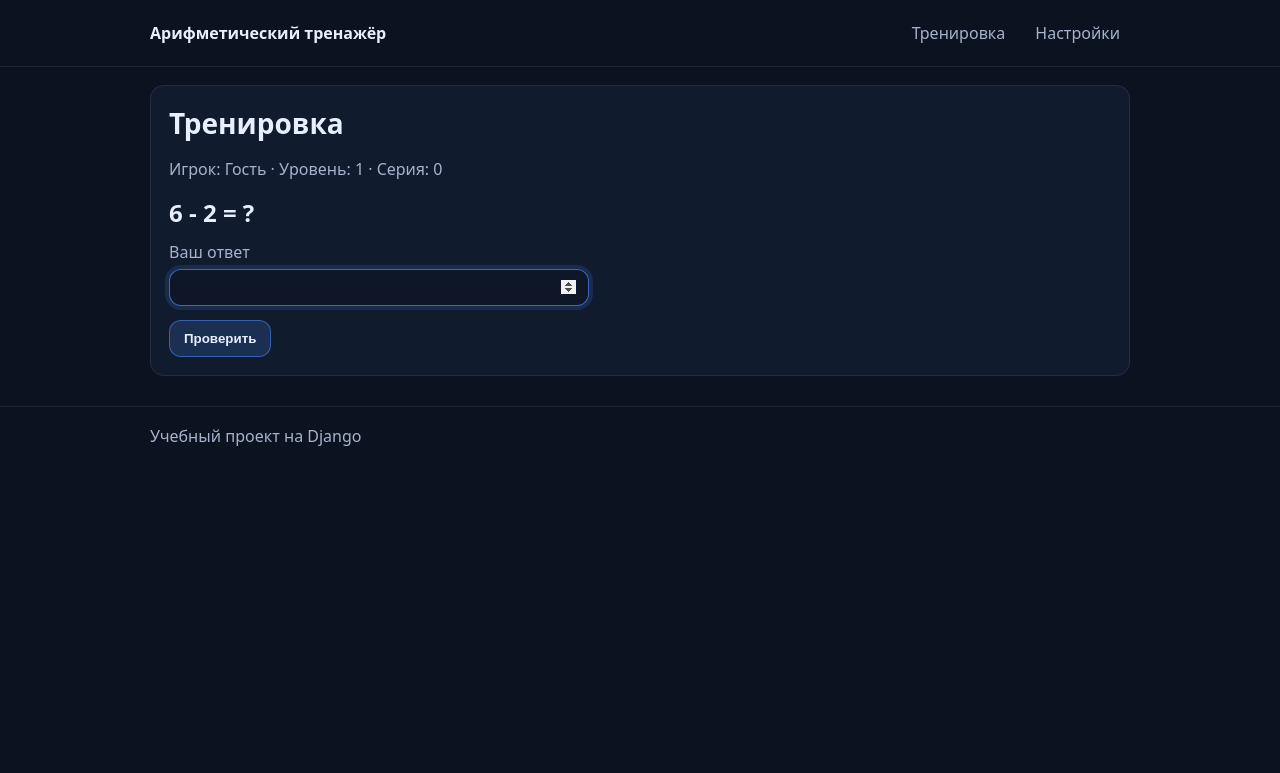
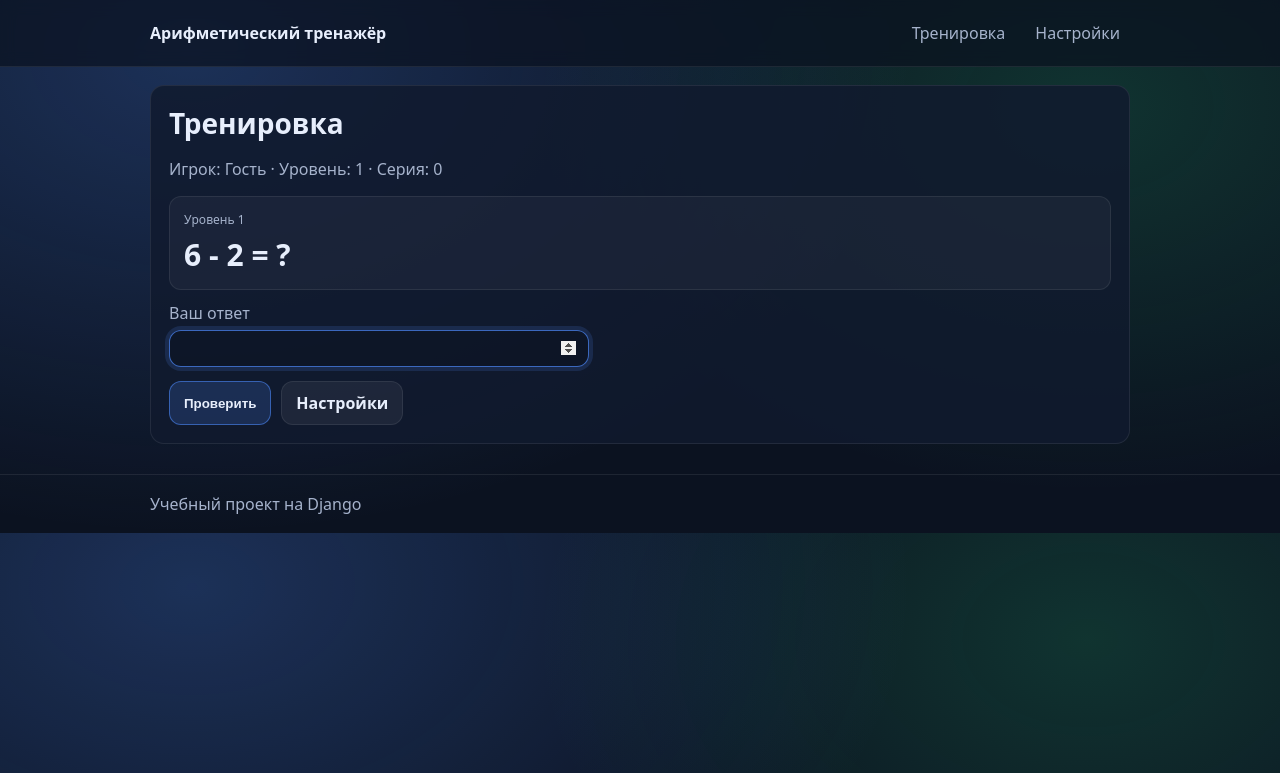
Before and after one commit to Maksimonk/Arithmetic-Trainer, a Django app: page /train/ in a window 1280 px wide. Shown: the top 773 px of the page. Run offline with Django 4.2, Linux system fonts and the light colour scheme.

Commit message:
add training page UI

```diff
--- a/static/css/styles.css
+++ b/static/css/styles.css
@@ -4,6 +4,8 @@
   --text: #e7eefc;
   --muted: #a6b3cc;
   --border: rgba(255, 255, 255, 0.08);
+  --success: #29cc7a;
+  --danger: #ff5c7a;
 }
 
 * {
@@ -13,7 +15,8 @@
 body {
   margin: 0;
   font-family: system-ui, -apple-system, "Segoe UI", Roboto, Arial, sans-serif;
-  background: var(--bg);
+  background: radial-gradient(1200px 800px at 15% 10%, rgba(79, 140, 255, 0.25), transparent 60%),
+    radial-gradient(1000px 700px at 85% 20%, rgba(41, 204, 122, 0.18), transparent 55%), var(--bg);
   color: var(--text);
 }
 
@@ -25,6 +28,11 @@ body {
 .header {
   border-bottom: 1px solid var(--border);
   padding: 14px 0;
+  background: rgba(10, 18, 32, 0.7);
+  backdrop-filter: blur(8px);
+  position: sticky;
+  top: 0;
+  z-index: 10;
 }
 
 .header__inner {
@@ -62,7 +70,7 @@ body {
   margin: 18px 0;
   padding: 18px;
   border: 1px solid var(--border);
-  background: var(--card);
+  background: rgba(17, 27, 46, 0.85);
   border-radius: 14px;
 }
 
@@ -147,14 +155,45 @@ input[type="number"]:focus {
 }
 
 .field-error {
-  color: #ff5c7a;
+  color: var(--danger);
   margin-top: 6px;
 }
 
-.problem-expr {
-  font-size: 24px;
-  font-weight: 700;
+.alert {
+  padding: 10px 12px;
+  border-radius: 12px;
+  border: 1px solid var(--border);
+  margin: 10px 0;
+}
+
+.alert--success {
+  border-color: rgba(41, 204, 122, 0.45);
+  background: rgba(41, 204, 122, 0.12);
+}
+
+.alert--danger {
+  border-color: rgba(255, 92, 122, 0.45);
+  background: rgba(255, 92, 122, 0.12);
+}
+
+.problem {
+  display: grid;
+  gap: 6px;
+  padding: 14px;
+  border: 1px solid var(--border);
+  border-radius: 12px;
+  background: rgba(255, 255, 255, 0.04);
   margin: 12px 0;
+}
+
+.problem__level {
+  color: var(--muted);
+  font-size: 12px;
+}
+
+.problem__expr {
+  font-size: 30px;
+  font-weight: 800;
 }
 
 .grid {
--- a/templates/trainer/train.html
+++ b/templates/trainer/train.html
@@ -9,13 +9,16 @@
 
     {% if feedback %}
       {% if feedback.is_correct %}
-        <p class="field-error" style="color: #29cc7a">Верно: {{ feedback.expression }} = {{ feedback.correct_answer }}</p>
+        <div class="alert alert--success">Верно! {{ feedback.expression }} = {{ feedback.correct_answer }}</div>
       {% else %}
-        <p class="field-error">Неверно. {{ feedback.expression }} = {{ feedback.correct_answer }}</p>
+        <div class="alert alert--danger">Неверно. {{ feedback.expression }} = {{ feedback.correct_answer }}</div>
       {% endif %}
     {% endif %}
 
-    <p class="problem-expr">{{ problem.left }} {{ problem.operation }} {{ problem.right }} = ?</p>
+    <div class="problem">
+      <div class="problem__level">Уровень {{ problem.level }}</div>
+      <div class="problem__expr">{{ problem.left }} {{ problem.operation }} {{ problem.right }} = ?</div>
+    </div>
 
     <form method="post" class="form">
       {% csrf_token %}
@@ -37,6 +40,7 @@
 
       <div class="actions">
         <button class="btn" type="submit">Проверить</button>
+        <a class="btn btn--secondary" href="{% url 'settings' %}">Настройки</a>
       </div>
     </form>
   </section>
```
